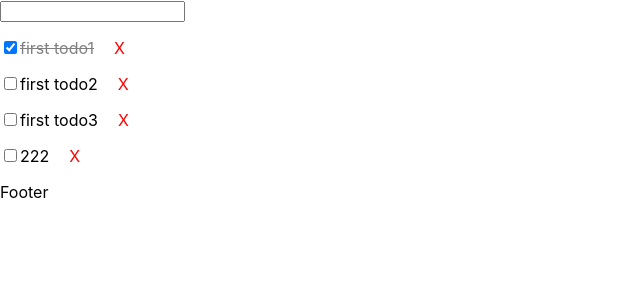
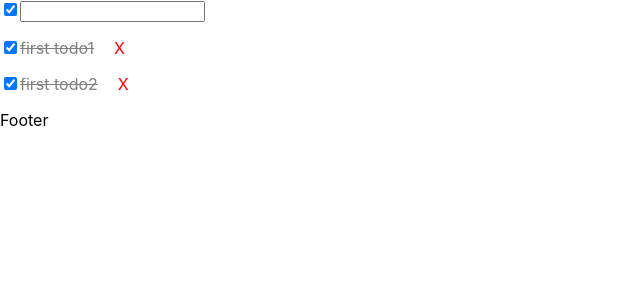
Before and after one commit to zlodiak/react-todos-list, a React (Create React App) app: page / in a window 1280 px wide. Shown: the top 300 px of the page, without its empty margins (0-640 px from the left). Built offline with nearby package versions, Linux system fonts and the light colour scheme; data requests are answered from the project's data file.

Commit message:
init geader ok

```diff
--- a/db.json
+++ b/db.json
@@ -10,22 +10,15 @@
     {
       "id": 1,
       "title": "first todo2",
-      "isCompleted": false,
+      "isCompleted": true,
       "createDate": 1604348731,
       "color": 1
-    },
+    }
+  ],
+  "header": [
     {
-      "id": 2,
-      "title": "first todo3",
-      "isCompleted": false,
-      "createDate": 1604348731,
-      "color": 1
-    },
-    {
-      "title": "222",
-      "isCompleted": false,
-      "color": 0,
-      "id": 7
+      "id": 0,
+      "isSelectAll": true
     }
   ]
 }
--- a/src/API.js
+++ b/src/API.js
@@ -1,4 +1,7 @@
 import { API_URL } from './config';
+
+export const getHeader = fetch(`${ API_URL }/header`)
+    .then(response => response.json());
 
 export const getTodos = fetch(`${ API_URL }/todos`)
     .then(response => response.json());
@@ -28,3 +31,13 @@ export function deleteTodo(id) {
         method: 'DELETE',
     });
 }
+
+export function editHeader(header) {
+    return fetch(`${ API_URL }/header/0`, {
+        method: 'PUT',
+        headers: {
+          'Content-Type': 'application/json;charset=utf-8'
+        },
+        body: JSON.stringify(header)
+    });
+}
--- a/src/App.js
+++ b/src/App.js
@@ -4,11 +4,12 @@ import { connect } from 'react-redux';
 import Header from './components/header/Header';
 import Main from './components/main/Main';
 import Footer from './components/footer/Footer';
-import { initTodosThunk } from './redux/actions';
+import { initTodosThunk, initHeaderThunk } from './redux/actions';
 
 function App(props) {
   useEffect(() => {
     props.initTodosThunk();
+    props.initHeaderThunk();
   }, []);
 
   return (
@@ -28,10 +29,4 @@ function App(props) {
   );
 }
 
-const mapStateToProps = state => {
-  return {
-    todos: state.todosReducer.todos
-  }
-}
-
-export default connect(mapStateToProps, { initTodosThunk })(App);
+export default connect(null, { initTodosThunk, initHeaderThunk })(App);
--- a/src/components/header/Header.jsx
+++ b/src/components/header/Header.jsx
@@ -1,9 +1,9 @@
 import React, { useState } from 'react';
 import { connect } from 'react-redux';
 
-import { addTodoThunk } from '../../redux/actions';
+import { addTodoThunk, editHeaderThunk } from '../../redux/actions';
 
-const Header = ({ addTodoThunk }) => {
+const Header = ({ addTodoThunk, editHeaderThunk, header }) => {
   const [title, setTitle] = useState('');
 
   const addTodo = e => {
@@ -16,20 +16,35 @@ const Header = ({ addTodoThunk }) => {
     }
   };
 
+  function toggleSelection() {
+    const toggled = { ...header };
+    toggled[0].isSelectAll = !toggled[0].isSelectAll;
+    editHeaderThunk(toggled);
+  }
+
   return (
+    <>
+      { header && header[0] && header[0].isSelectAll }
+      <input
+        type="checkbox"
+        checked={ header.length ? header[0].isSelectAll : null }
+        onChange={ toggleSelection }
+      />
       <input
         type="text"
         value={ title }
         onChange={ (e) => setTitle(e.target.value) }
         onKeyUp={ addTodo }
       />
+    </>
   );
 };
 
 const mapStateToProps = state => {
   return {
-    todos: state.todosReducer.todos
+    todos: state.todosReducer.todos,
+    header: state.headerReducer.header,
   }
 }
 
-export default connect(mapStateToProps, { addTodoThunk })(Header);
+export default connect(mapStateToProps, { addTodoThunk, editHeaderThunk })(Header);
--- a/src/redux/actions.js
+++ b/src/redux/actions.js
@@ -1,4 +1,4 @@
-import { getTodos, addTodo, editTodo, deleteTodo } from '../API';
+import { getTodos, addTodo, editTodo, deleteTodo, getHeader, editHeader } from '../API';
 
 export const addTodoCreator = todo => {
     return { type: 'ADD_TODO', payload: todo }
@@ -11,6 +11,11 @@ export const editTodoCreator = todo => {
 export const deleteTodoCreator = id => {
     return { type: 'DELETE_TODO', payload: id }
 }
+
+export const editHeaderCreator = header => {
+    return { type: 'EDIT_HEADER', payload: header }
+}
+
 
 export const editTodoThunk = (todo) => {
     return async dispatch => {
@@ -41,3 +46,18 @@ export const initTodosThunk = () => {
         });
     }
 }
+
+export const initHeaderThunk = () => {
+    return async dispatch => {
+        const header = await getHeader;
+        console.log(header)
+        dispatch(editHeaderCreator(header));
+    }
+}
+
+export const editHeaderThunk = (header) => {
+    return async dispatch => {
+        await editHeader(header);
+        // dispatch(editHeaderCreator(header));
+    }
+}
--- /dev/null
+++ b/src/redux/headerReducer.js
@@ -0,0 +1,16 @@
+const headerReducer = function headerReducer(state = { header: [] }, action) {
+    switch(action.type) {
+        case 'EDIT_HEADER': {
+            state = {
+                ...state,
+                header: action.payload,
+            };
+            break;
+        }
+        default:
+            return state;
+    }
+    return state;
+}
+
+export default headerReducer;
--- a/src/redux/store.js
+++ b/src/redux/store.js
@@ -1,9 +1,11 @@
 import { createStore, combineReducers, applyMiddleware } from 'redux';
 import todosReducer from './todosReducer';
+import headerReducer from './headerReducer';
 import thunkMiddleware from 'redux-thunk';
 
 const store = createStore(combineReducers({
     todosReducer,
+    headerReducer,
 }), applyMiddleware(thunkMiddleware));
 
 export default store;
```
Lines whose indentation alone changed are shown as unchanged.
